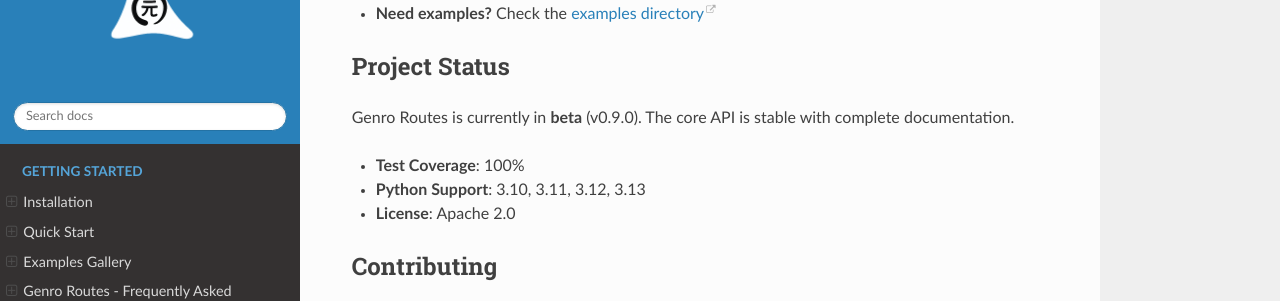
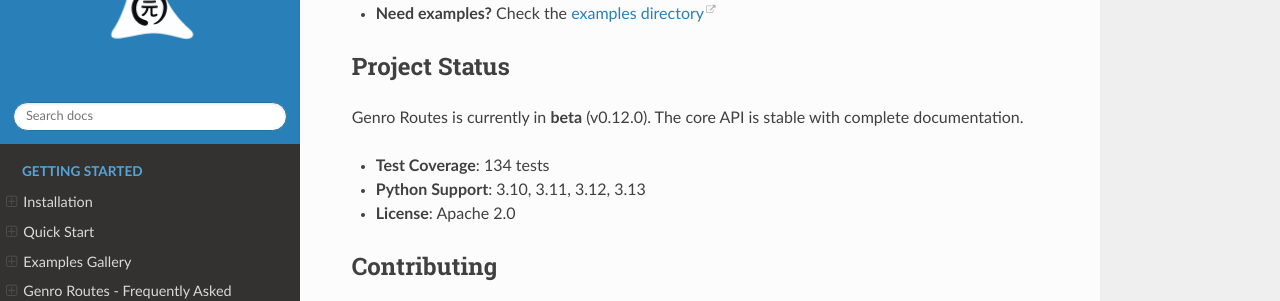
Before and after one commit to genropy/genro-routes, a Sphinx documentation site: the page built from docs/index.md, in a window 1280 px wide and 900 px high, scrolled down 4940 px. Shown: the part 225-526 px from the top of the window. Built offline with Sphinx 7.4.7 and the Read the Docs theme 3.1.0, drawn with Linux system fonts in a browser that asks for light colours; pages that are not in the unit, such as notebooks, are missing from menus; some of the changed text lies outside the part shown.

Commit message:
chore: bump version to 0.12.0, fix inconsistent test counts
- Align version to 0.12.0 across pyproject.toml, __init__.py, docs/conf.py
- Fix inconsistent test counts in README and docs (now 134 tests)
- Remove hardcoded coverage percentages (they become stale)

```diff
--- a/docs/conf.py
+++ b/docs/conf.py
@@ -24,8 +24,8 @@
 project = "Genro Routes"
 copyright = "2025, Softwell S.r.l."
 author = "Genropy Team"
-release = "0.9.0"
-version = "0.9"
+release = "0.12.0"
+version = "0.12"
 
 # General configuration
 extensions = [
--- a/docs/index.md
+++ b/docs/index.md
@@ -39,7 +39,7 @@
 - **Plugin inheritance** - Plugins propagate automatically from parent to child routers
 - **Flexible registration** - Use `@route` decorator with prefixes, metadata, and explicit names
 - **Runtime configuration** - Configure plugins with `routing.configure()` using target syntax
-- **90% test coverage** - Comprehensive test suite with 191 tests
+- **Comprehensive test suite** - 134 tests covering all features
 
 ## Quick Example
 
@@ -122,9 +122,9 @@
 
 ## Project Status
 
-Genro Routes is currently in **beta** (v0.9.0). The core API is stable with complete documentation.
+Genro Routes is currently in **beta** (v0.12.0). The core API is stable with complete documentation.
 
-- **Test Coverage**: 100%
+- **Test Coverage**: 134 tests
 - **Python Support**: 3.10, 3.11, 3.12, 3.13
 - **License**: Apache 2.0
 
--- a/pyproject.toml
+++ b/pyproject.toml
@@ -18,7 +18,7 @@
 
 [project]
 name = "genro-routes"
-version = "0.11.1"
+version = "0.12.0"
 description = "Instance-scoped routing engine for Python with hierarchical handlers and composable plugins"
 readme = "README.md"
 license = "Apache-2.0"
--- a/src/genro_routes/__init__.py
+++ b/src/genro_routes/__init__.py
@@ -28,7 +28,7 @@
 
 from importlib import import_module
 
-__version__ = "0.11.1"
+__version__ = "0.12.0"
 
 from .core import Router, RouterInterface, RoutingClass, RoutingContext, is_result_wrapper, route
 from .core.router_node import RouterNode
```
Also changed, not shown: README.md (+4 -4 lines).
